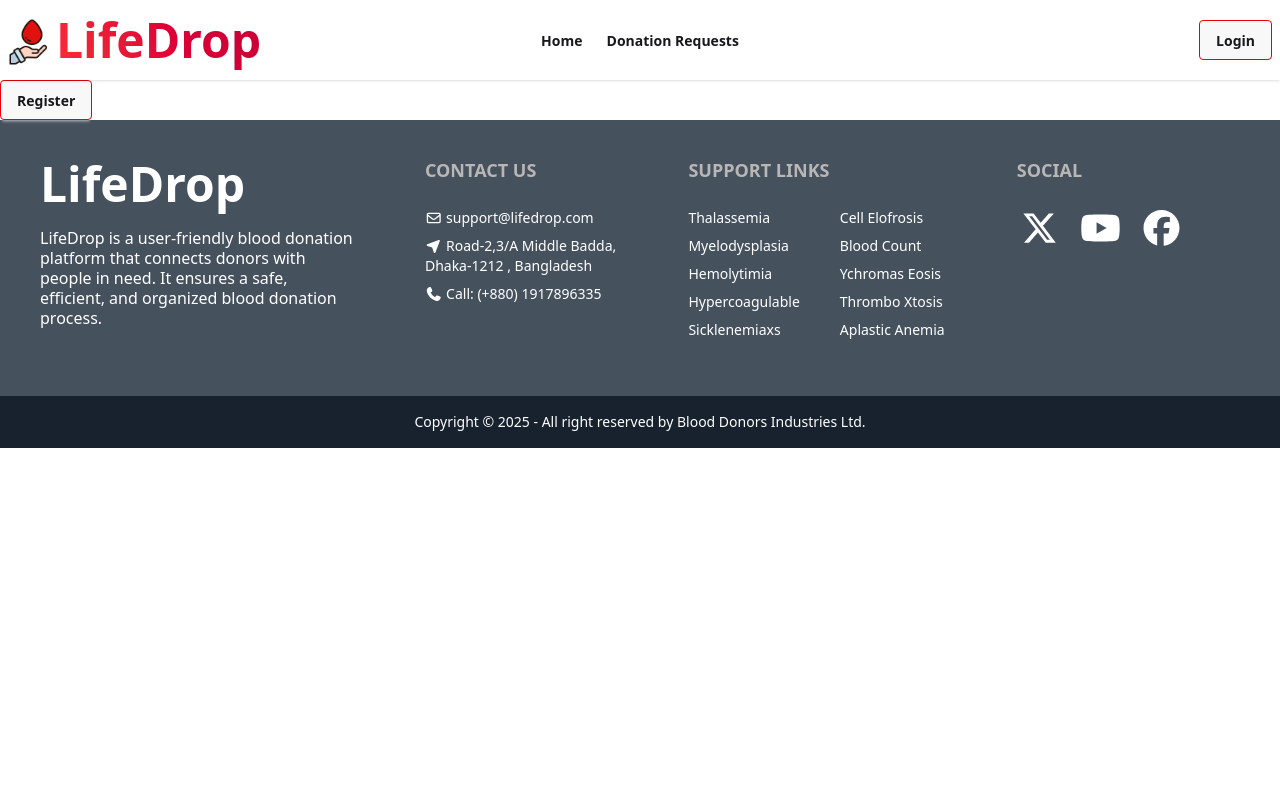
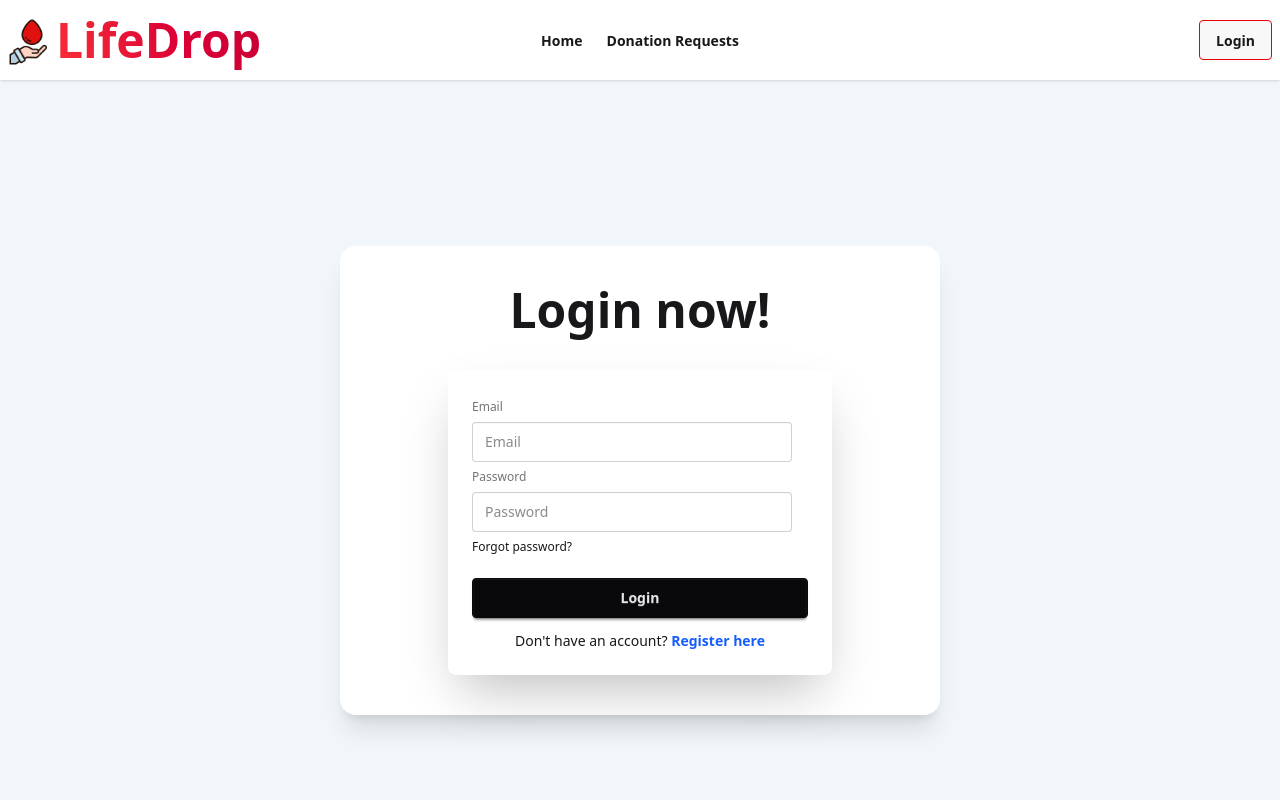
Before and after one commit to Nure-Anha/Tamanna_B12A11, a React (Vite) app: page /login in a window 1280 px wide. Shown: the top 800 px of the page. Built offline with nearby package versions, Linux system fonts and the light colour scheme; no server answers.

Commit message:
Login Reg Page Not fully Done

```diff
--- a/src/Components/NavBar.jsx
+++ b/src/Components/NavBar.jsx
@@ -1,12 +1,26 @@
-import React from 'react';
+import React, { useContext } from 'react';
 import { Link, NavLink } from 'react-router';
+import { AuthContext } from '../Pages/Authentication/Auth/AuthContext';
+import { signOut } from 'firebase/auth';
+import { auth } from '../Pages/Authentication/Auth/FireBase.config';
 
 const NavBar = () => {
+
+    const {user} = useContext(AuthContext) ;
 
     // links
     const links = <>
     <li className='font-bold text-base-content'><NavLink to={"/"}>Home</NavLink></li>
     <li className='font-bold text-base-content'><NavLink to={"/petsAndsupplies"}>Donation Requests</NavLink></li> </>
+
+    // handleLogout
+    const handleLogout = () => {
+        signOut(auth).then(() => {
+        // Sign-out successful.
+        }).catch((error) => {
+        console.log(error) ;
+        });
+    }
     return (
         <div>
             <div className="navbar bg-base-100 shadow-sm">
@@ -41,7 +55,10 @@ const NavBar = () => {
 
                 <div className="navbar-end">
                     {/* <a className="btn border-red-600 hover:bg-red-600 hover:text-white">Login</a> */}
-                    <Link className="btn border-red-600 hover:bg-red-600 hover:text-white" to={'/login'}>Login</Link>
+
+                {
+                    user ? (<div className='flex gap-x-5'><div className='tooltip tooltip-left'data-tip={user?.displayName}><img className='w-12 h-12 object-cover rounded-full' src={user?.photoURL} alt="" /></div> <button onClick={handleLogout} className="btn btn-neutral mt-1">Logout</button></div>) : <Link className="btn border-red-600 hover:bg-red-600 hover:text-white" to={'/login'}>Login</Link>
+                }
                 </div>
             </div>
         </div>
--- a/src/Pages/Authentication/Auth/AuthProvider.jsx
+++ b/src/Pages/Authentication/Auth/AuthProvider.jsx
@@ -1,7 +1,8 @@
-import React, { useState } from 'react';
+import React, { useEffect, useState } from 'react';
 import { AuthContext } from './AuthContext';
 import { auth } from './FireBase.config';
-import { createUserWithEmailAndPassword, signInWithEmailAndPassword } from 'firebase/auth';
+import { createUserWithEmailAndPassword, onAuthStateChanged, signInWithEmailAndPassword } from 'firebase/auth';
+import axios from 'axios';
 
 const AuthProvider = ({children}) => {
     // createUserWithEmailAndPassword:
@@ -25,8 +26,30 @@ const AuthProvider = ({children}) => {
                  console.log(error.message) ;
                 });
      }
+    //  Get the currently signed-in user
+    useEffect(()=>{
+        const unsubscribe = onAuthStateChanged(auth, (curr_user) => {
+        setUser(curr_user) ;
+        });
+        return unsubscribe ;
+    }, [])
 
-    const authData = {regWithEmailPass , signInWithEmailPass ,}
+    // GetRole for specific email
+    const [role , setRole] = useState('') ;
+    useEffect(()=>{
+        if(!user) return ;
+             axios.get(`http://localhost:3000/users/role/${user?.email}`)
+            .then(res => {
+                console.log("matched email's role get:" , res.data.role) ;
+                setRole(res.data.role) ;
+            })
+            .catch(err => {
+                console.log("Error matched email", err) ;
+            })
+    } , [user])
+
+
+    const authData = {regWithEmailPass , signInWithEmailPass , user ,}
 
 
     return (
--- a/src/Pages/Authentication/Login.jsx
+++ b/src/Pages/Authentication/Login.jsx
@@ -1,11 +1,62 @@
-import React from 'react';
+import React, { useContext } from 'react';
 import { Link } from 'react-router';
+import { AuthContext } from './Auth/AuthContext';
 
 const Login = () => {
+
+    const {signInWithEmailPass} = useContext(AuthContext) ;
+
+    // handleLogin
+    const handleLogin = (e) => {
+        e.preventDefault() ;
+
+        const email = e.target.email.value ;
+        console.log("email: ", email) ;
+        const pass = e.target.pass.value ;
+        console.log("pass: ", pass) ;
+
+
+        // signInWithEmailPass
+        signInWithEmailPass(email , pass)
+        .then(res => {
+            console.log('Signed In With EmailPass :', res.user) ;
+        })
+        .catch((error) => {
+            console.log("error sign in :" , error.message) ;
+        });
+
+
+    }
+
+
     return (
-        <div>
-             <Link className="btn border-red-600 hover:bg-red-600 hover:text-white" to={'/register'}>Register</Link>
+        <div className='bg-[#f1f6fa] '>
+            <title>Login</title>
+            <div className="hero  min-h-screen">
+                <div className="hero-content flex-col  bg-white md:w-100 lg:w-150 p-10 rounded-2xl shadow-xl">
+                    <div>
+                        <h1 className="text-5xl font-bold mb-5 dark:text-black">Login now!</h1>
+                    </div>
+
+                    <div className="card bg-base-100 w-full max-w-sm shrink-0 shadow-2xl">
+                    <div className="card-body">
+                        <form onSubmit={handleLogin}>
+                            <fieldset className="fieldset">
+                                <label className="label">Email</label>
+                                <input type="email" name='email' className="input" placeholder="Email" />
+                                <label className="label">Password</label>
+                                <input type="password" name='pass' className="input" placeholder="Password" />
+                                <div><a className="link link-hover">Forgot password?</a></div>
+
+                                <button className="btn btn-neutral mt-4">Login</button>
+                            </fieldset>
+                        </form>
+                        <p className='text-md font-medium text-center'>Don't have an account?<Link className='text-blue-600 font-bold' to={'/register'}> Register here</Link></p>
+                    </div>
+                </div>
+            </div>
         </div>
+    </div>
     );
 };
 
--- a/src/Pages/Authentication/Register.jsx
+++ b/src/Pages/Authentication/Register.jsx
@@ -56,6 +56,7 @@ const Register = () => {
                     displayName: name, photoURL: mainPhotoURL
                     }).then(() => {
                     // Profile updated!
+
                     // registered user data post into db*******************************
                     axios.post("http://localhost:3000/users" , formData)
                     .then(res => {
@@ -65,6 +66,7 @@ const Register = () => {
                         console.log("errRegUserData :" , errRegUserData.message) ;
                     })
                     // *****************************************************************
+
                     }).catch((error) => {
                     // An error occurred
                     console.log("ErrorMassege" , error.message) ;
```
